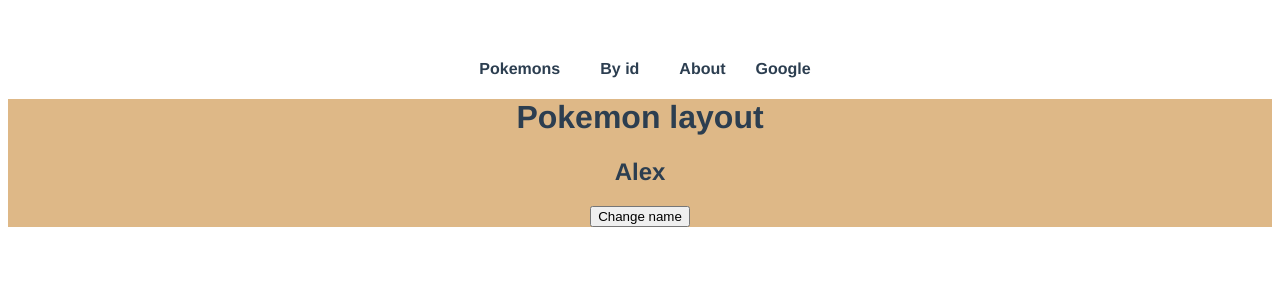
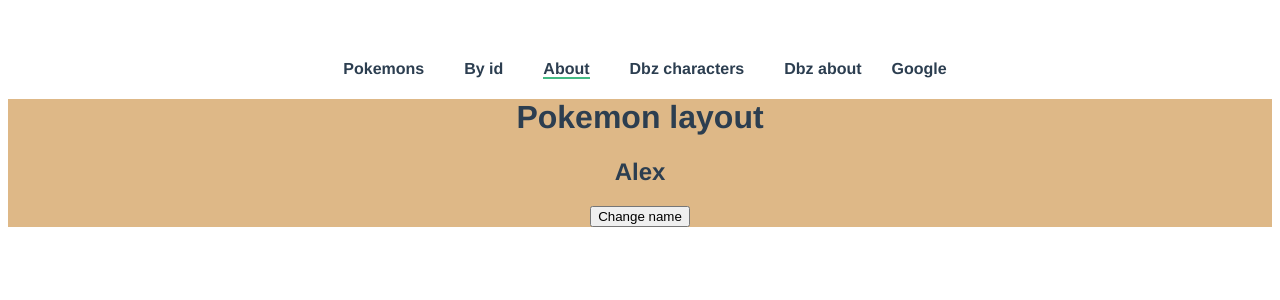
Before and after one commit to alexdevrr05/life-cycle-hooks-vue, a Vue app: page /pokemon#/pokemon/about in a window 1280 px wide. Shown: the top 300 px of the page. Built offline with nearby package versions, Linux system fonts and the light colour scheme.

Commit message:
Fixed custom navbar

```diff
--- a/src/modules/shared/components/CustomLink.vue
+++ b/src/modules/shared/components/CustomLink.vue
@@ -1,9 +1,7 @@
 <template>
   <a v-if="isExternalLink" :href="link.to" target="_blank">{{ link.name }}</a>
-  <router-link v-else :to="link.to" v-slot="{ href, isActive }">
-    <a :href="href" :class="isActive ? 'is-active' : 'normal-link'">{{
-      link.name
-    }}</a>
+  <router-link v-else :to="route" v-slot="{ isActive }">
+    <a :class="isActive ? 'is-active' : 'normal-link'">{{ link.name }}</a>
   </router-link>
 </template>
 
@@ -19,6 +17,11 @@ export default {
   computed: {
     isExternalLink() {
       return this.link.to.startsWith('http');
+    },
+    route() {
+      return this.link.id === undefined
+        ? { name: this.link.to }
+        : { name: this.link.to, params: { id: this.link.id } };
     },
   },
 };
--- a/src/modules/shared/components/Navbar.vue
+++ b/src/modules/shared/components/Navbar.vue
@@ -22,9 +22,11 @@ export default {
   data() {
     return {
       links: [
-        { to: '/home', name: 'Pokemons' },
-        { to: '/pokemonid/50', name: 'By id' },
-        { to: '/about', name: 'About' },
+        { to: 'pokemon-home', name: 'Pokemons' },
+        { to: 'pokemon-id', name: 'By id', id: 151 },
+        { to: 'pokemon-about', name: 'About' },
+        { to: 'dbz-characters', name: 'Dbz characters' },
+        { to: 'dbz-about', name: 'Dbz about' },
         { to: 'https://google.com', name: 'Google' },
       ],
     };
```
